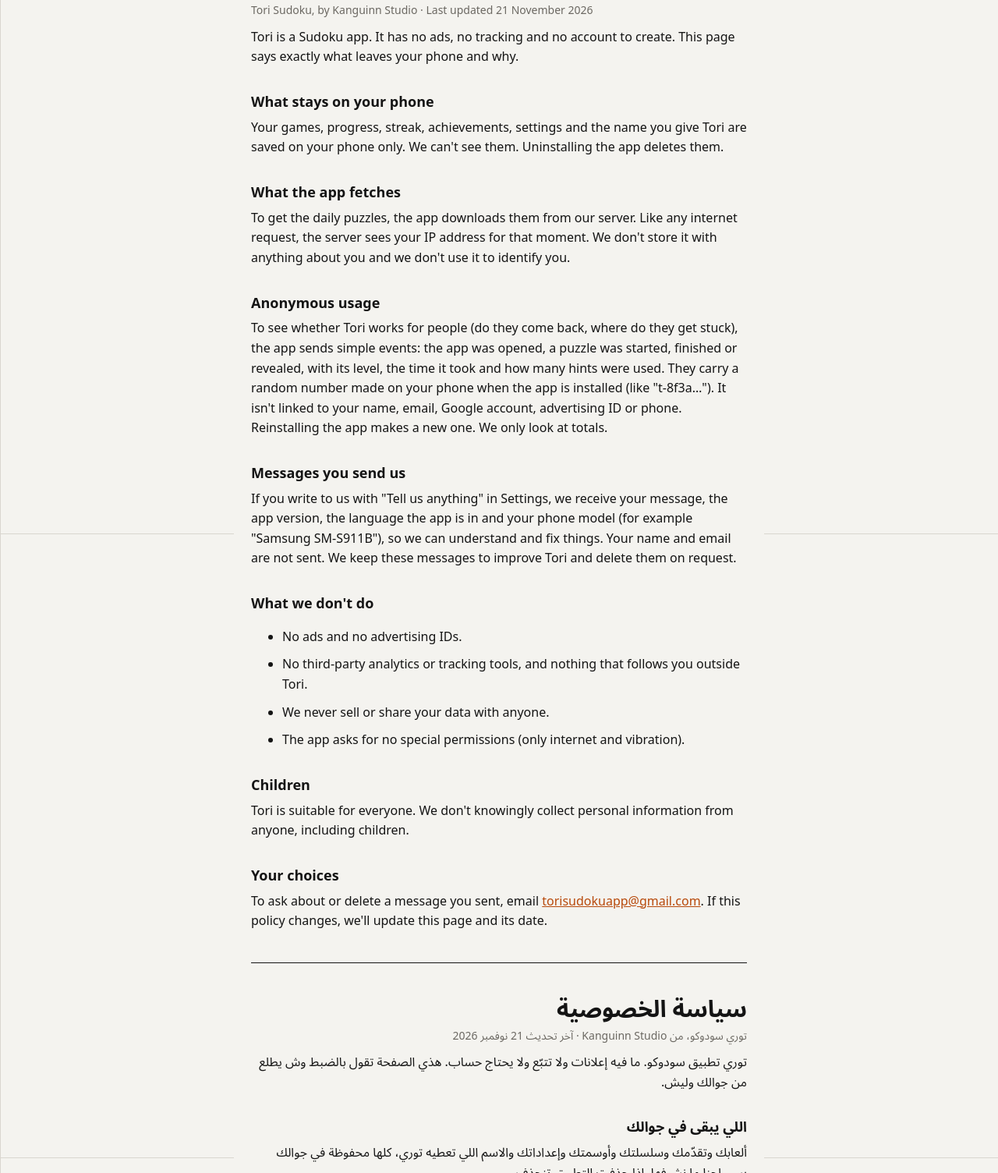
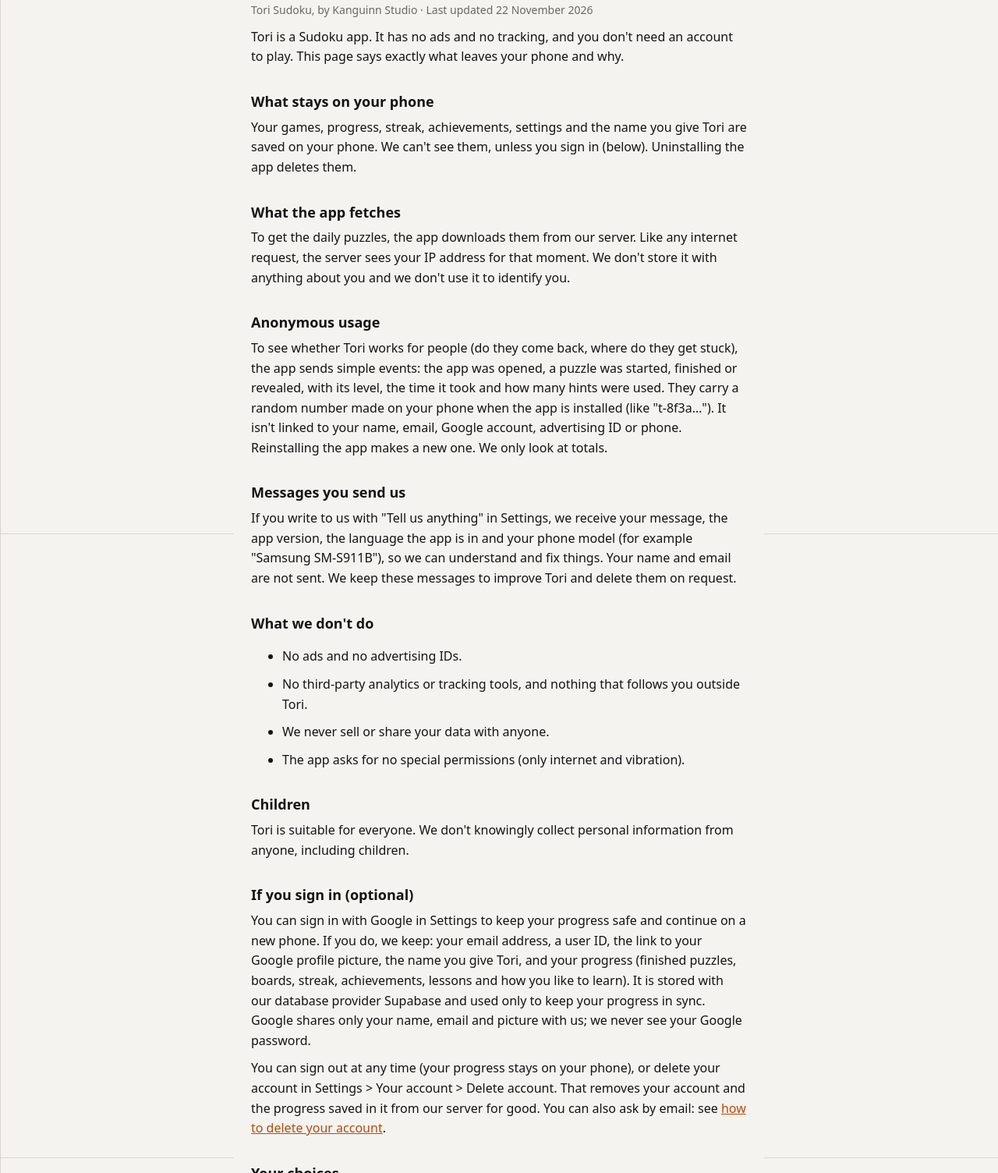
Before and after one commit to kanguinnstudio/tori, a plain HTML site: page privacy/index.html in a window 1280 px wide. Shown: the part 116-1620 px from the top of the page at 78% size. Drawn offline with Linux system fonts and the light colour scheme.

Commit message:
Privacy: optional Google account; account deletion page
Co-Authored-By: Claude Opus 5.5 <noreply@anthropic.com>
Claude-Session: https://claude.ai/code/session_01R1JuiAU9jTYQsCLwDkwqpr

```diff
--- a/privacy/index.html
+++ b/privacy/index.html
@@ -2,12 +2,12 @@
 <title>Privacy policy · Tori Sudoku</title><link rel="stylesheet" href="../style.css"></head><body><main>
 <p class="lang"><a href="#ar">العربية</a></p>
 <h1>Privacy policy</h1>
-<p class="mute">Tori Sudoku, by Kanguinn Studio · Last updated 21 November 2026</p>
+<p class="mute">Tori Sudoku, by Kanguinn Studio · Last updated 22 November 2026</p>
 
-<p>Tori is a Sudoku app. It has no ads, no tracking and no account to create. This page says exactly what leaves your phone and why.</p>
+<p>Tori is a Sudoku app. It has no ads and no tracking, and you don't need an account to play. This page says exactly what leaves your phone and why.</p>
 
 <h2>What stays on your phone</h2>
-<p>Your games, progress, streak, achievements, settings and the name you give Tori are saved on your phone only. We can't see them. Uninstalling the app deletes them.</p>
+<p>Your games, progress, streak, achievements, settings and the name you give Tori are saved on your phone. We can't see them, unless you sign in (below). Uninstalling the app deletes them.</p>
 
 <h2>What the app fetches</h2>
 <p>To get the daily puzzles, the app downloads them from our server. Like any internet request, the server sees your IP address for that moment. We don't store it with anything about you and we don't use it to identify you.</p>
@@ -29,6 +29,10 @@
 <h2>Children</h2>
 <p>Tori is suitable for everyone. We don't knowingly collect personal information from anyone, including children.</p>
 
+<h2>If you sign in (optional)</h2>
+<p>You can sign in with Google in Settings to keep your progress safe and continue on a new phone. If you do, we keep: your email address, a user ID, the link to your Google profile picture, the name you give Tori, and your progress (finished puzzles, boards, streak, achievements, lessons and how you like to learn). It is stored with our database provider Supabase and used only to keep your progress in sync. Google shares only your name, email and picture with us; we never see your Google password.</p>
+<p>You can sign out at any time (your progress stays on your phone), or delete your account in Settings &gt; Your account &gt; Delete account. That removes your account and the progress saved in it from our server for good. You can also ask by email: see <a href="../delete-account/">how to delete your account</a>.</p>
+
 <h2>Your choices</h2>
 <p>To ask about or delete a message you sent, email <a href="mailto:torisudokuapp@gmail.com">torisudokuapp@gmail.com</a>. If this policy changes, we'll update this page and its date.</p>
 
@@ -36,12 +40,12 @@
 
 <div dir="rtl" lang="ar" id="ar">
 <h1>سياسة الخصوصية</h1>
-<p class="mute">توري سودوكو، من Kanguinn Studio · آخر تحديث 21 نوفمبر 2026</p>
+<p class="mute">توري سودوكو، من Kanguinn Studio · آخر تحديث 22 نوفمبر 2026</p>
 
-<p>توري تطبيق سودوكو. ما فيه إعلانات ولا تتبّع ولا يحتاج حساب. هذي الصفحة تقول بالضبط وش يطلع من جوالك وليش.</p>
+<p>توري تطبيق سودوكو. ما فيه إعلانات ولا تتبّع، وتقدر تلعب بدون حساب. هذي الصفحة تقول بالضبط وش يطلع من جوالك وليش.</p>
 
 <h2>اللي يبقى في جوالك</h2>
-<p>ألعابك وتقدّمك وسلسلتك وأوسمتك وإعداداتك والاسم اللي تعطيه توري، كلها محفوظة في جوالك بس. احنا ما نشوفها. إذا حذفت التطبيق تنحذف.</p>
+<p>ألعابك وتقدّمك وسلسلتك وأوسمتك وإعداداتك والاسم اللي تعطيه توري، كلها محفوظة في جوالك. احنا ما نشوفها، إلا إذا سجّلت دخولك (تحت). إذا حذفت التطبيق تنحذف.</p>
 
 <h2>اللي يجيبه التطبيق</h2>
 <p>عشان تجيك ألغاز اليوم، التطبيق ينزّلها من سيرفرنا. ومثل أي طلب على الإنترنت، السيرفر يشوف عنوان IP حقك وقتها. ما نحفظه مع أي شي عنك وما نستخدمه نعرف فيه مين أنت.</p>
@@ -63,6 +67,10 @@
 <h2>الأطفال</h2>
 <p>توري يناسب الجميع. وما نجمع معلومات شخصية عن أحد، والأطفال منهم.</p>
 
+<h2>إذا سجّلت دخولك (اختياري)</h2>
+<p>تقدر تسجّل دخولك بحساب قوقل من الإعدادات عشان يبقى تقدّمك محفوظ وتكمّل منه في جوال جديد. إذا سجّلت، نحفظ: إيميلك، ورقم مستخدم، ورابط صورة حسابك في قوقل، والاسم اللي تعطيه توري، وتقدّمك (الألغاز اللي حليتها، واللوحات، والسلسلة، والأوسمة، والدروس، وطريقتك في التعلّم). تنحفظ عند مزوّد قاعدة البيانات Supabase، ونستخدمها بس عشان نزامن تقدّمك. قوقل تعطينا اسمك وإيميلك وصورتك بس، وما نشوف كلمة مرور قوقل أبد.</p>
+<p>تقدر تطلع من حسابك متى ما بغيت (وتقدّمك يبقى في جوالك)، أو تحذف حسابك من الإعدادات ‹ حسابك ‹ احذف الحساب. هذا يحذف حسابك والتقدّم المحفوظ فيه من سيرفرنا نهائياً. وتقدر تطلب الحذف بالإيميل بعد: شوف <a href="../delete-account/#ar">كيف تحذف حسابك</a>.</p>
+
 <h2>اختياراتك</h2>
 <p>إذا تبي تسأل عن رسالة أرسلتها أو تحذفها، راسلنا على <a href="mailto:torisudokuapp@gmail.com">torisudokuapp@gmail.com</a>. وإذا تغيّرت هذي السياسة، نحدّث هالصفحة وتاريخها.</p>
 </div>
```
Also changed, not shown: delete-account/index.html (added, +24 -0 lines).
